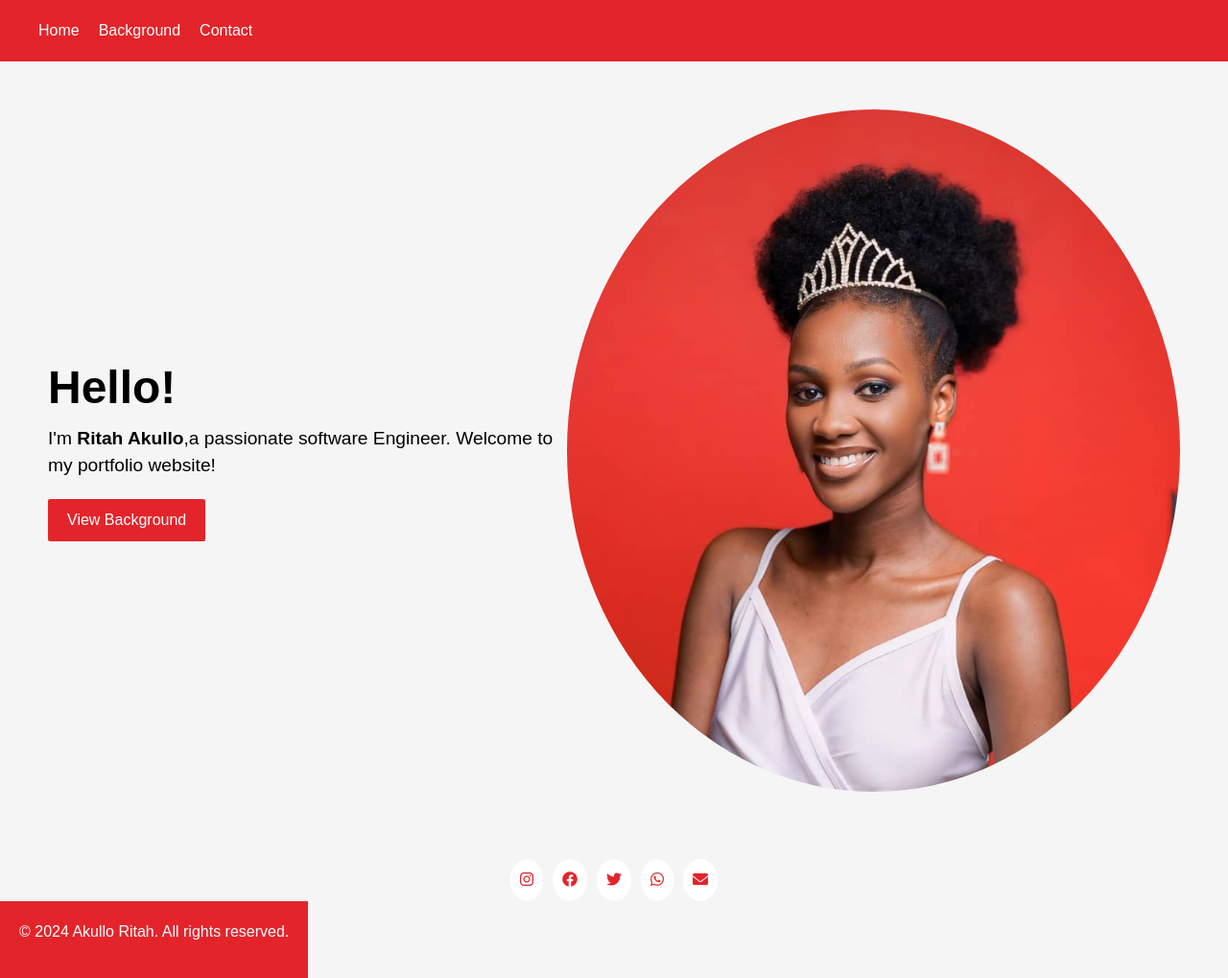
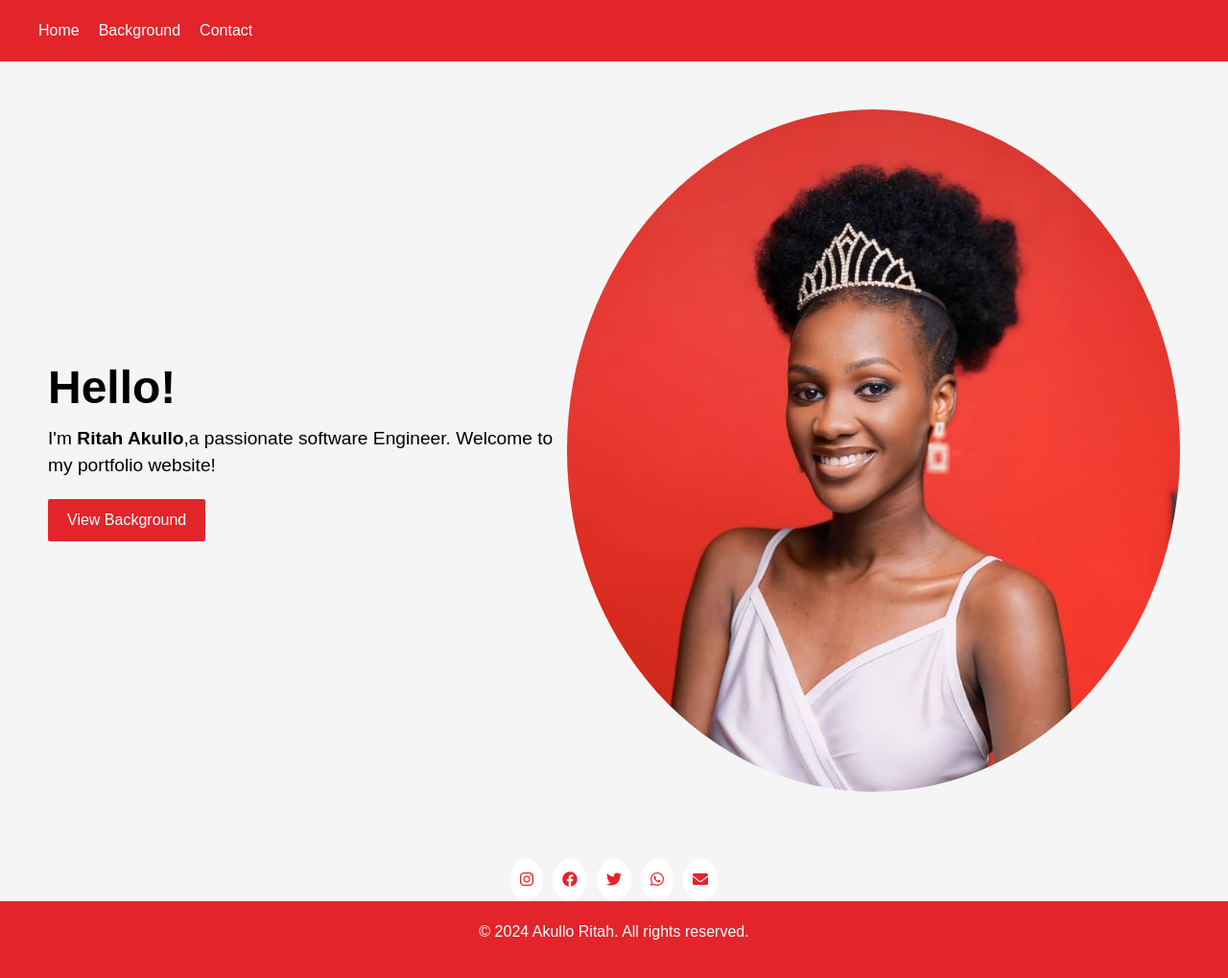
Before and after one commit to ritah-akullo/mine, a plain HTML site: page index.html in a window 1280 px wide. Shown: the whole page at 96% size. Before the commit the page ends 939 px from the top, so only its background shows below. Drawn offline with nearby package versions, Linux system fonts and the light colour scheme.

Commit message:
new files update

```diff
--- a/index.html
+++ b/index.html
@@ -117,11 +117,10 @@
             text-align: center;
             padding: 20px;
             background-color: #E3242B;
-            color: #ffffff;
-            position: fixed;
-            display: flex;
+            color: white;
+        }
 
-        }
+
     </style>
 </head>
 <body>
```
